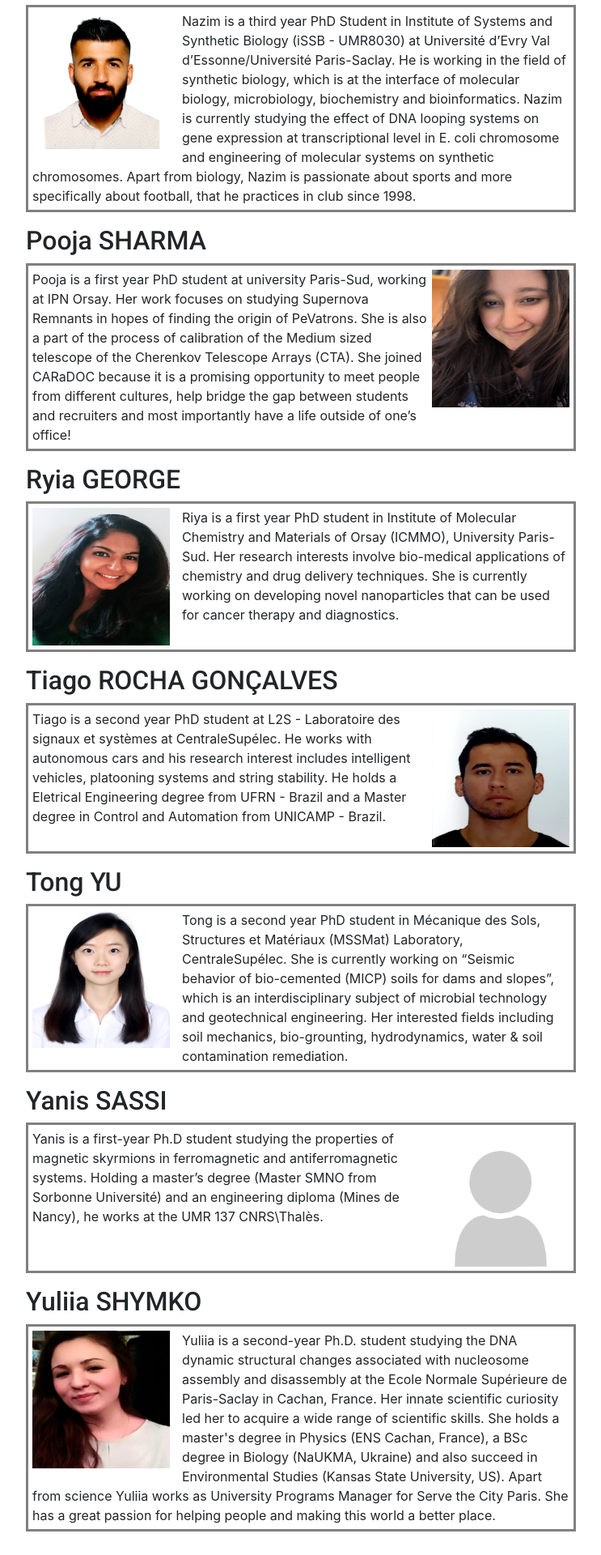
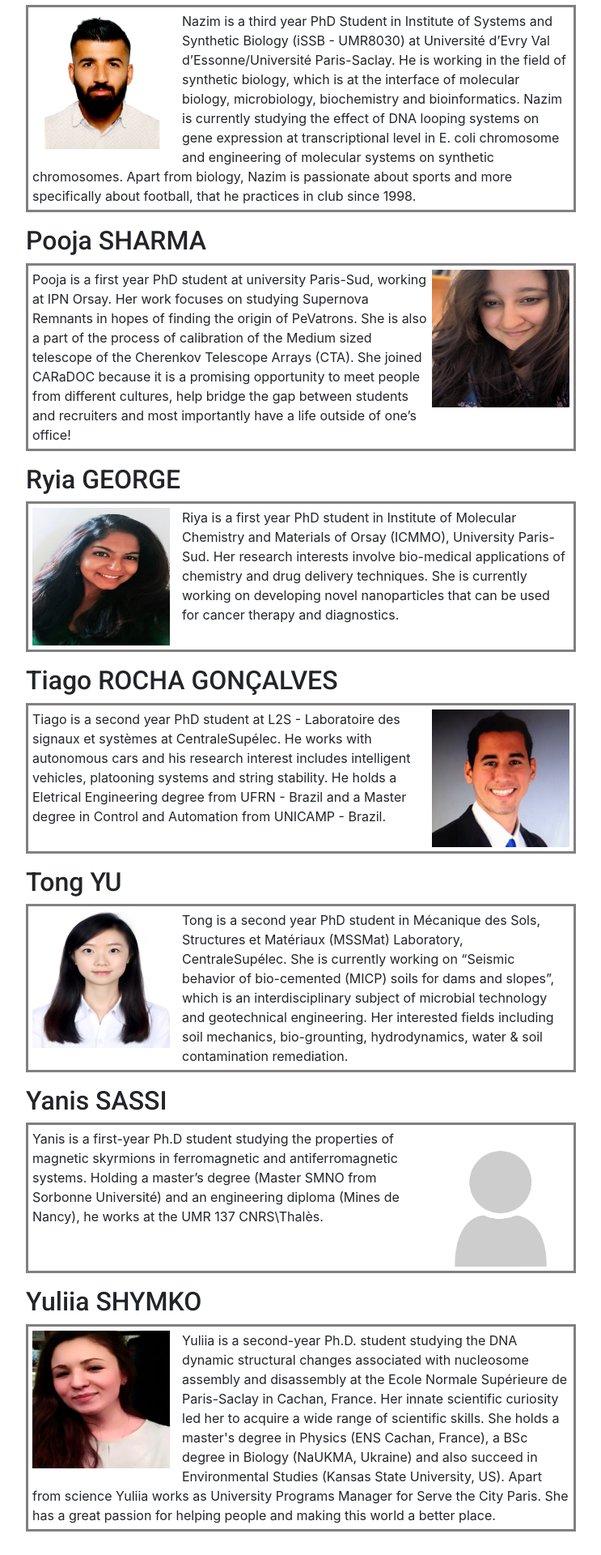
Before and after one commit to caradoc-paris-saclay/caradoc, a Jekyll site: the page built from assets/en/team.html, in a window 1280 px wide. Shown: the part 2564-4484 px from the top of the page at 81% size, without its empty margins (268-1011 px from the left). Built offline with Jekyll 4.4.1, drawn with Linux system fonts in a browser that asks for light colours; some web fonts are replaced.

Commit message:
photo broken still

```diff
--- a/assets/en/team.html
+++ b/assets/en/team.html
@@ -131,7 +131,7 @@ Riya is a first year PhD student in Institute of Molecular Chemistry and Materia
 
 <h2> Tiago ROCHA GONÇALVES</h2>
 <div class="clearfix">
- <img class="imgright" src="{{ site.baseurl }}/assets/img/team/tiago.png" alt="tiago">
+ <img class="imgright" src="{{ site.baseurl }}/assets/img/team/tiago2.jpeg" alt="tiago">
 
 Tiago is a second year PhD student at L2S - Laboratoire des signaux et systèmes at CentraleSupélec. He works with autonomous cars and his research interest includes intelligent vehicles, platooning systems and string stability. He holds a Eletrical Engineering degree from UFRN - Brazil and a Master degree in Control and Automation from UNICAMP - Brazil.
 </div>
```
Also changed, not shown: assets/img/team/tiago2.jpeg (renamed from assets/img/team/tiago2.JPG).
